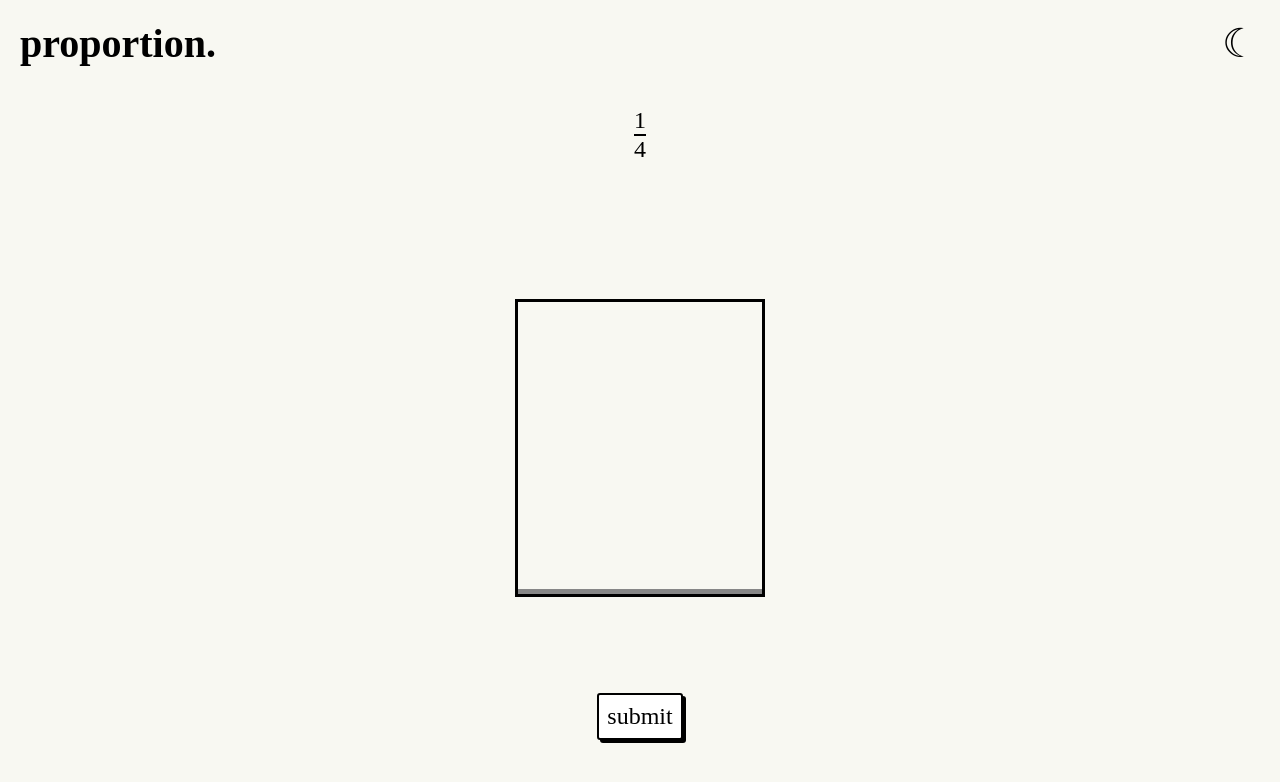
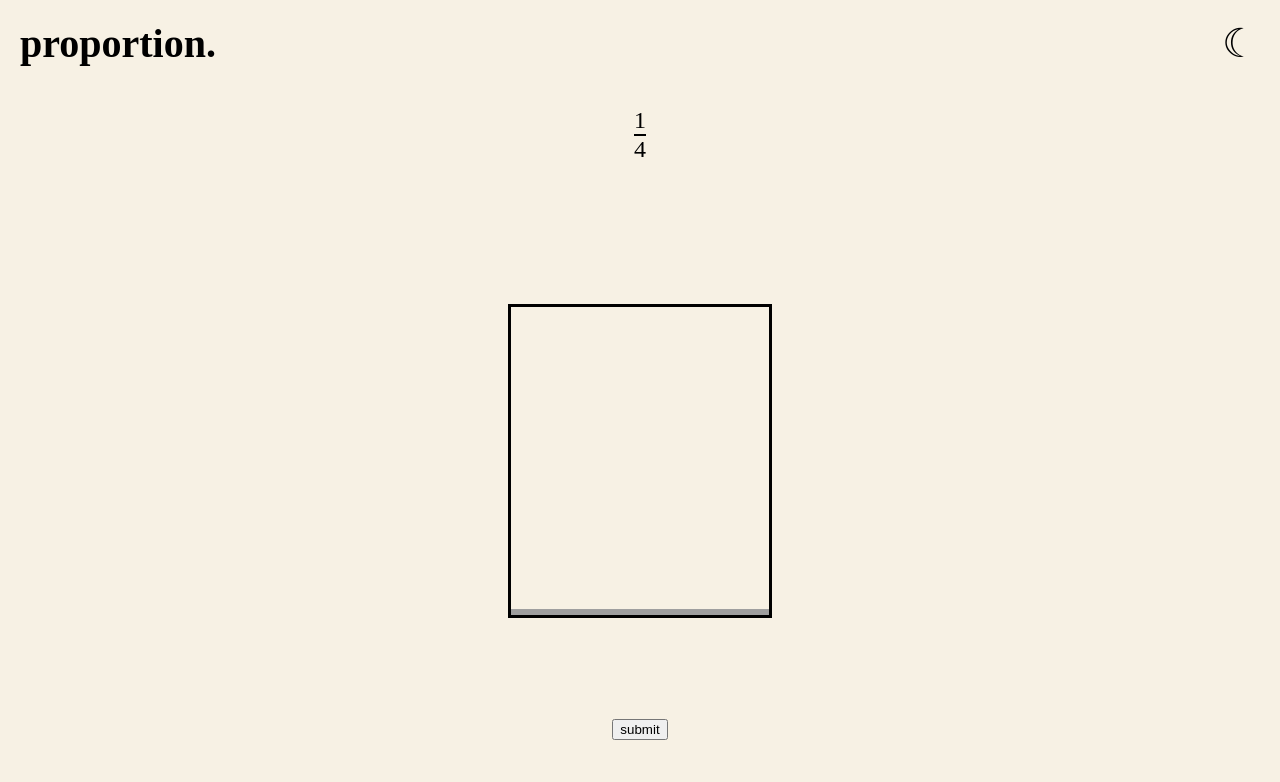
Before and after one commit to ventovulpes/proportion, a React (Vite) app: page / in a window 1280 px wide. Shown: the top 782 px of the page. Built offline with nearby package versions, Linux system fonts and the light colour scheme.

Commit message:
Change dark mode and light mode colors

```diff
--- a/src/index.css
+++ b/src/index.css
@@ -6,19 +6,19 @@
 }
 
 :root {
-    --bg: #f8f8f2;
+    --bg: #f7f1e4;
     --text: black;
-    --fill: #878787;
+    --fill: #9f9f9f;
     --highlight: white;
     --shadow: black;
 }
 
 :root[data-theme="dark"] {
-    --bg: #1E1E1E;
-    --text: #f8f8f2;
-    --fill: #53535b;
+    --bg: #121212;
+    --text: #f7f1e4;
+    --fill: #4b545d;
     --highlight: black;
-    --shadow: black;
+    --shadow: #f7f1e4;
 }
 
 html {
@@ -68,7 +68,7 @@ h1 {
     transform: scale(0.5);
 }
 
-.game button {
+.button {
     flex: 0 0 auto;
     all: unset;
     padding: 8px;
@@ -79,12 +79,12 @@ h1 {
     transition: 0.1s ease;
 }
 
-.game button:hover {
+.button:hover {
     transform: translate(-2px, -2px);
     box-shadow: 5px 5px 0 var(--shadow);
 }
 
-.game button:active {
+.button:active {
     transform: translate(3px, 3px);
     box-shadow: none;
 }
```
